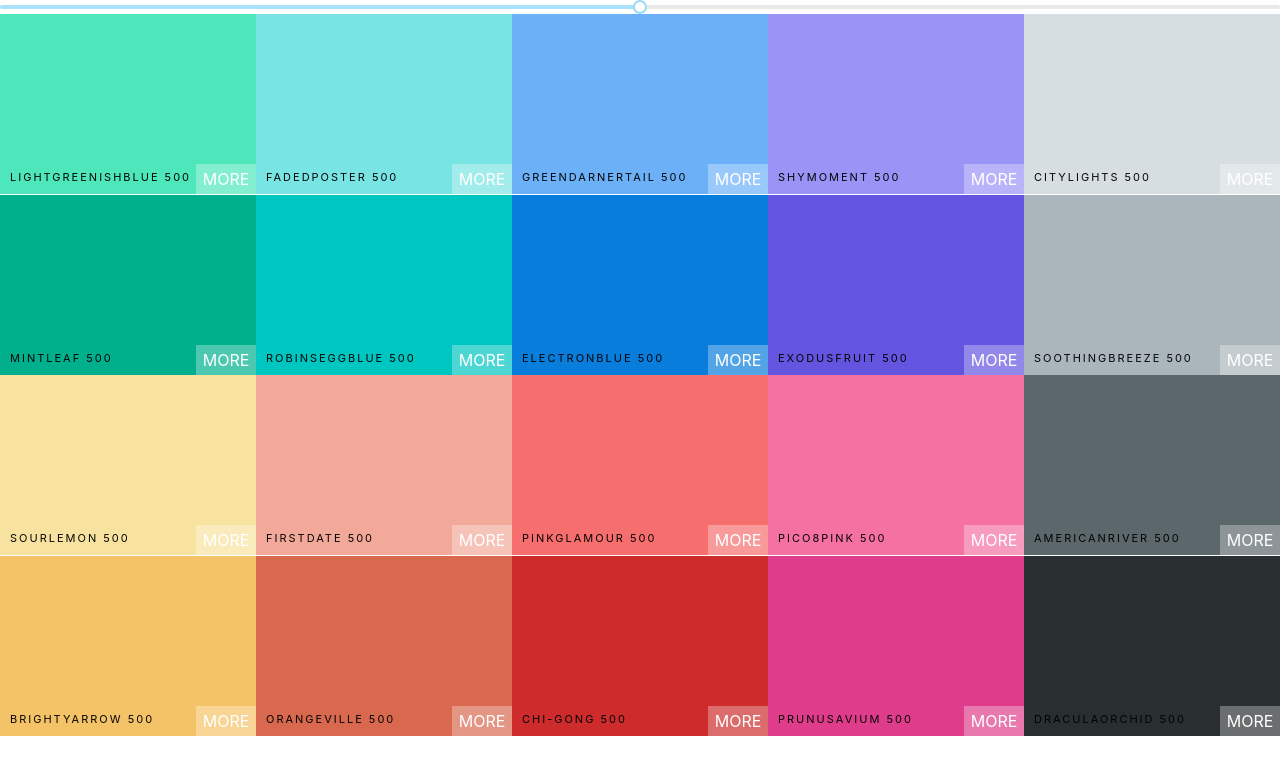
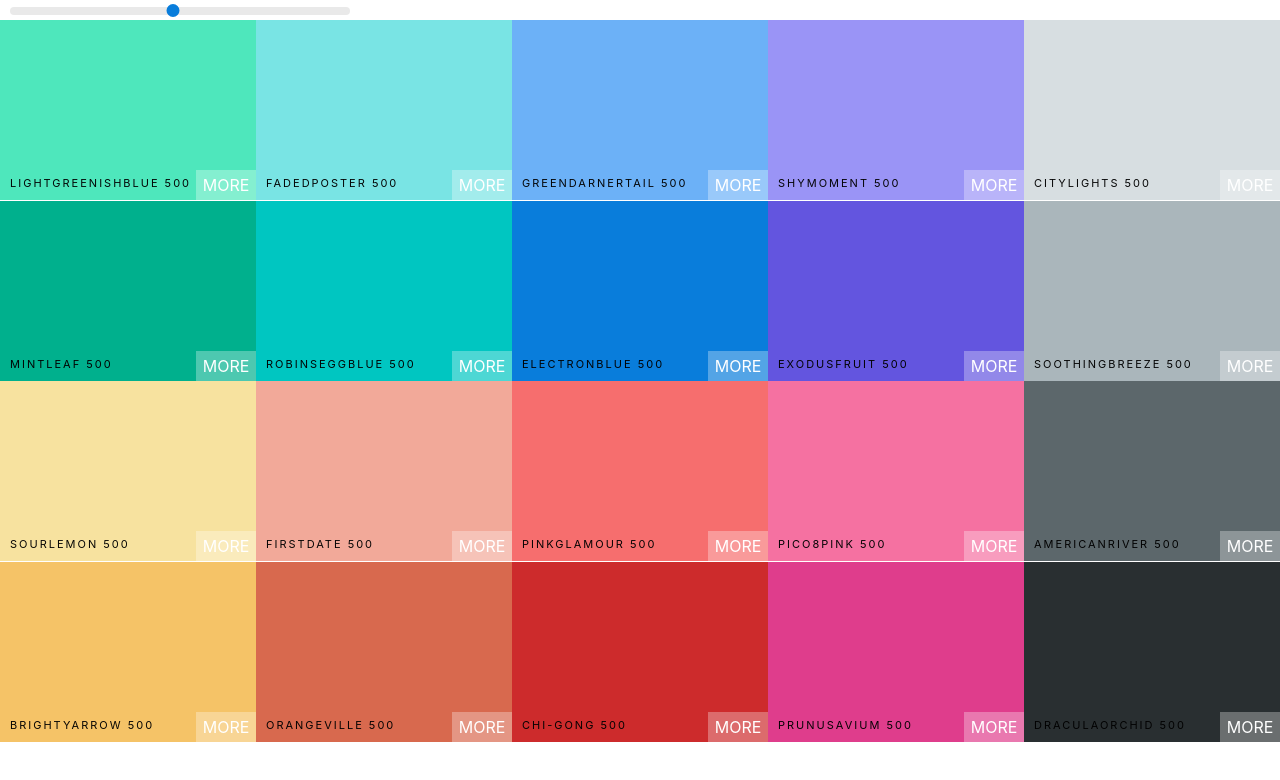
Before and after one commit to lawrencedarcy/colour-app, a React (Create React App) app in the folder color-app/: page / in a window 1280 px wide. Shown: the top 780 px of the page. Built offline with nearby package versions, Linux system fonts and the light colour scheme.

Commit message:
style slider

```diff
--- a/color-app/src/Palette.css
+++ b/color-app/src/Palette.css
@@ -9,3 +9,37 @@
 
   height: 90%;
 }
+
+
+.slider {
+
+  width: 340px;
+  margin: 0 10px;
+  display: inline-block;
+
+}
+
+.rc-slider-track {
+
+background-color: transparent;
+}
+
+.rc-slider-handle,
+.rc-slider-handle:active,
+.rc-slider-handle:hover,
+.rc-slider-handle:focus
+ {
+  background-color: #097ddb;
+  outline: none;
+  border: 2px solid #097ddb;
+  box-shadow: none;
+  width: 13px;
+  height: 13px;
+  margin-left: -7px;
+  margin-top: -3px;
+}
+
+
+.rc-slider-rail {
+  height: 8px;
+}
--- a/color-app/src/Palette.js
+++ b/color-app/src/Palette.js
@@ -1,8 +1,9 @@
 import React, { Component } from "react";
 import ColorBox from "./ColorBox";
+import "rc-slider/assets/index.css";
 import "./Palette.css";
 import Slider from "rc-slider";
-import "rc-slider/assets/index.css";
+
 
 class Palette extends Component {
   constructor(props) {
@@ -23,6 +24,7 @@
     ].map(color => <ColorBox background={color.hex} name={color.name} />);
     return (
       <div className="Palette">
+        <div className="slider">
         <Slider
           defaultValue={level}
           min={100}
@@ -30,6 +32,7 @@
           onAfterChange={this.changeLevel}
           step={100}
         />
+        </div>
         <div className="Palette-colors">{colorBoxes}</div>
       </div>
     );
```
